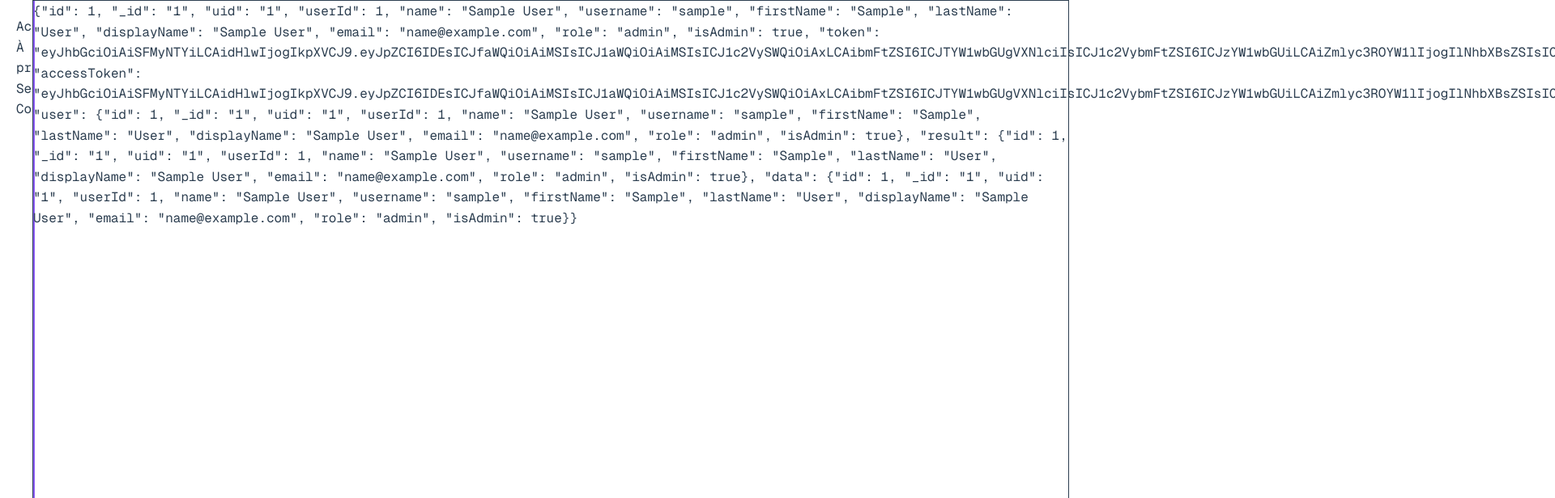
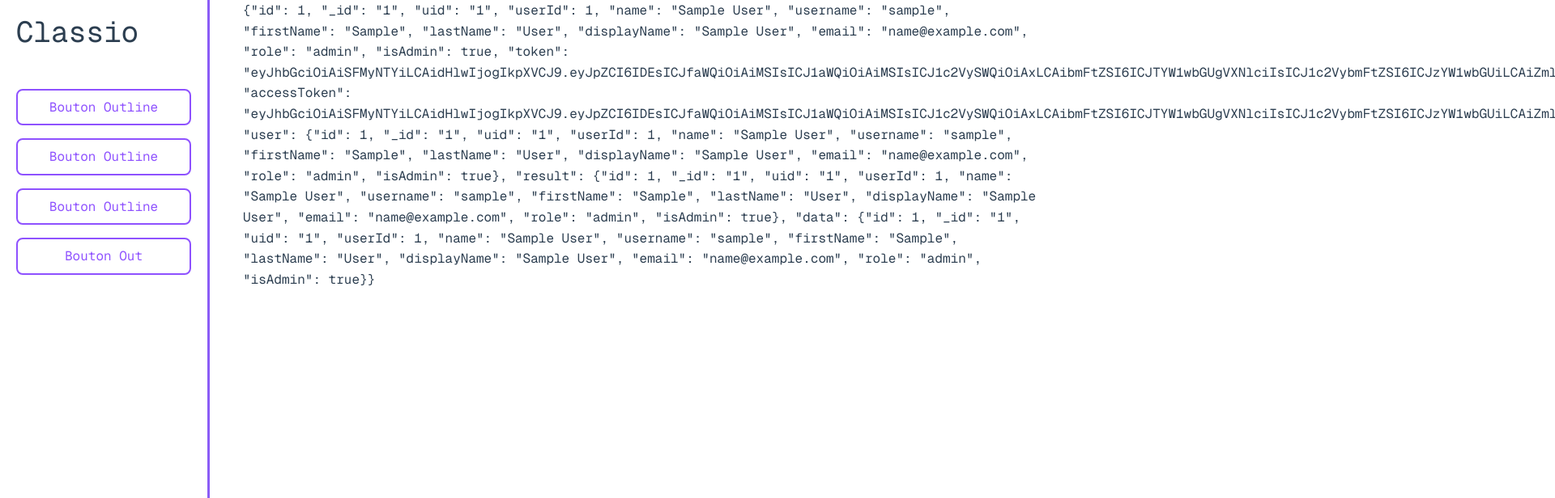
Before and after one commit to xonyis/CLASSIO, a Vue app in the folder classio-front/: page / in a window 1280 px wide. Shown: the top 616 px of the page at 81% size, 1920 px wide, since content can reach past the window. Built offline with nearby package versions, Linux system fonts and the light colour scheme; sample sign-in values are in the browser's storage.

Commit message:
final side

```diff
--- a/classio-front/src/components/SideBarComponent.vue
+++ b/classio-front/src/components/SideBarComponent.vue
@@ -3,22 +3,37 @@
 </script>
 
 <template>
-  <nav class="p-5 h-screen">
-    <ul class="side-list">
+  <nav class="p-5 fixed h-screen left-0 top-0 flex flex-col justify-between ">
+    <ul class="side-list flex flex-col h-80 gap-2  justify-between">
+      <h2 class="text-4xl">Classio</h2>
+      <div class="flex flex-col gap-4" >
         <li class="nav-item">
-        <a href="#" class="nav-link">Accueil</a>
+          <a class="  w-full inline-block border-2 border-violet-500 hover:bg-violet-500 hover:text-white text-violet-500 font-semibold py-2 px-4 rounded-lg transition-all duration-200 text-center">
+            Bouton Outline
+          </a>
         </li>
         <li class="nav-item">
           <i class="bi bi-card-list"></i>
-        <a href="#" class="nav-link">À propos</a>
+          <a class="  w-full inline-block border-2 border-violet-500 hover:bg-violet-500 hover:text-white text-violet-500 font-semibold py-2 px-4 rounded-lg transition-all duration-200 text-center">
+            Bouton Outline
+          </a>
         </li>
         <li class="nav-item">
-        <a href="#" class="nav-link">Services</a>
+          <a class="  w-full inline-block border-2 border-violet-500 hover:bg-violet-500 hover:text-white text-violet-500 font-semibold py-2 px-4 rounded-lg transition-all duration-200 text-center">
+            Bouton Outline
+          </a>
         </li>
         <li class="nav-item">
-        <a href="#" class="nav-link">Contact</a>
+          <a class="  w-full inline-block border-2 border-violet-500 hover:bg-violet-500 hover:text-white text-violet-500 font-semibold py-2 px-4 rounded-lg transition-all duration-200 text-center">
+            Bouton Out
+          </a>
         </li>
+      </div>
+
     </ul>
+    <a class="  w-full inline-block border-2 border-violet-500 hover:bg-violet-500 hover:text-white text-violet-500 font-semibold py-2 px-4 rounded-lg transition-all duration-200 text-center">
+      Déconnexion
+    </a>
   </nav>
 </template>
 
--- a/classio-front/src/views/dashboard/DashboardView.vue
+++ b/classio-front/src/views/dashboard/DashboardView.vue
@@ -13,11 +13,13 @@ export default {
 </script>
 
 <template>
-  <div class=" h-screen flex left-0 top-0">
-    <SideBarComponent class="w-75"/>
-    <main class="border h-200 w-screen">
+  <div class=" flex min-h-screen w-full">
+    <SideBarComponent class="fixed top-0 left-0 w-64 h-full "/>
+    <main class="w-full pl-75">
       {{user}}
     </main>
+
+
   </div>
 </template>
 
```
Lines whose indentation alone changed are shown as unchanged.
